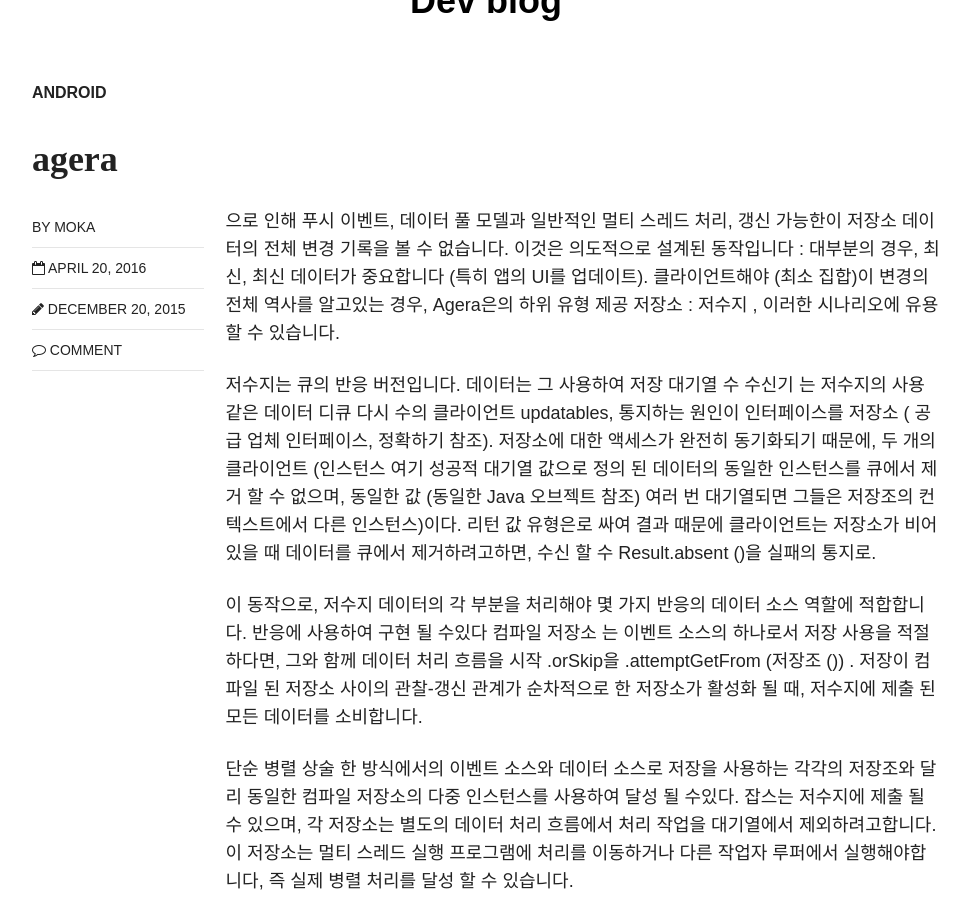
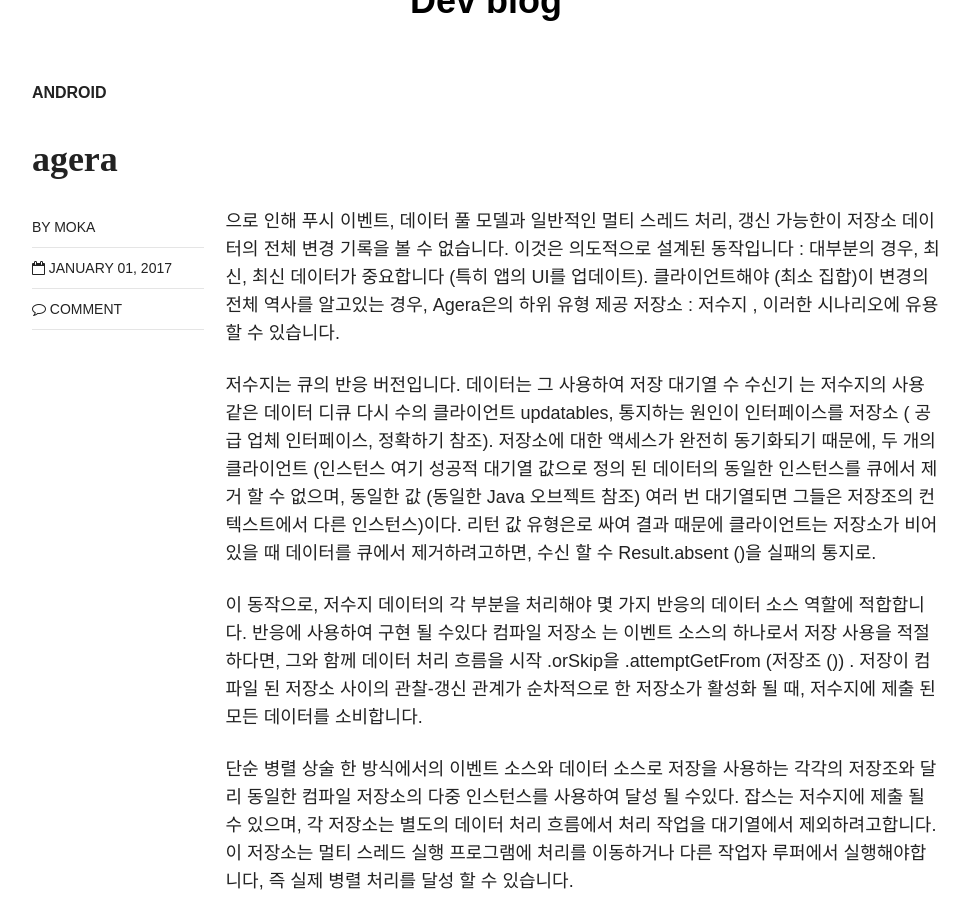
Before and after one commit to steadymoka/moka-a.github.io, a Jekyll site: the page built from _posts/blog/2016-04-19-agera.md, in a window 1280 px wide and 900 px high, scrolled down 346 px. Shown: the whole window, without its empty margins (154-1123 px from the left). Built offline with Jekyll 4.4.1, drawn with Linux system fonts in a browser that asks for light colours; nearby versions of some CDN libraries; library files that are not in the unit come from our copies; comment, search, counter and statistics services are not loaded.

```diff
--- a/_posts/blog/2016-04-19-agera.md
+++ b/_posts/blog/2016-04-19-agera.md
@@ -1,13 +1,13 @@
 ---
 layout: post
 title: "agera"
-modified: 2015-12-20T23:39:55-04:00
+modified:
 categories: etc
 excerpt:
 tags: [android]
 image:
   feature:
-date: 2016-04-19T23:39:55-04:00
+date: 2017-01-01
 ---
 
 으로 인해 푸시 이벤트, 데이터 풀 모델과 일반적인 멀티 스레드 처리, 갱신 가능한이 저장소 데이터의 전체 변경 기록을 볼 수 없습니다. 이것은 의도적으로 설계된 동작입니다 : 대부분의 경우, 최신, 최신 데이터가 중요합니다 (특히 앱의 UI를 업데이트). 클라이언트해야 (최소 집합)이 변경의 전체 역사를 알고있는 경우, Agera은의 하위 유형 제공 저장소 : 저수지 , 이러한 시나리오에 유용 할 수 있습니다.
```
